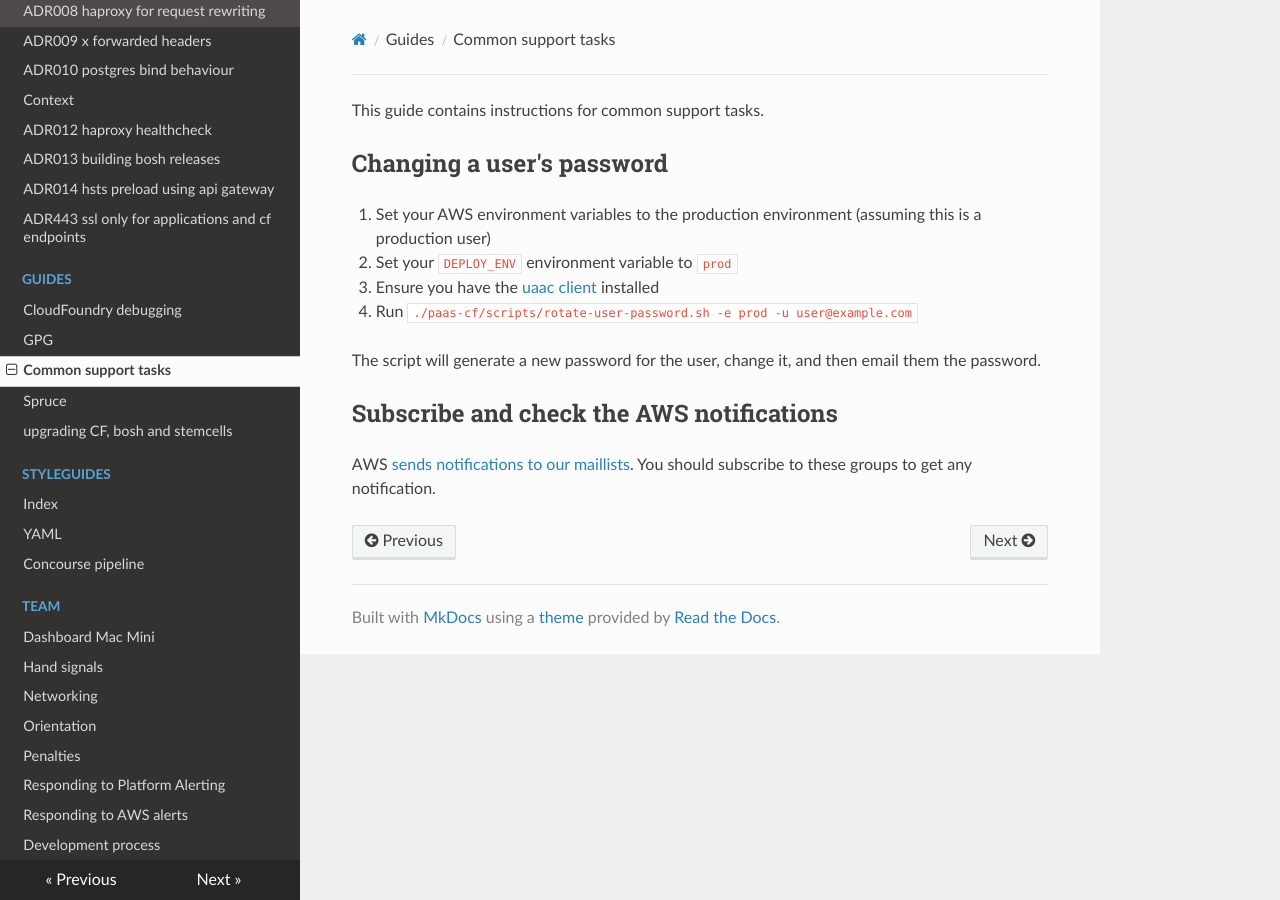
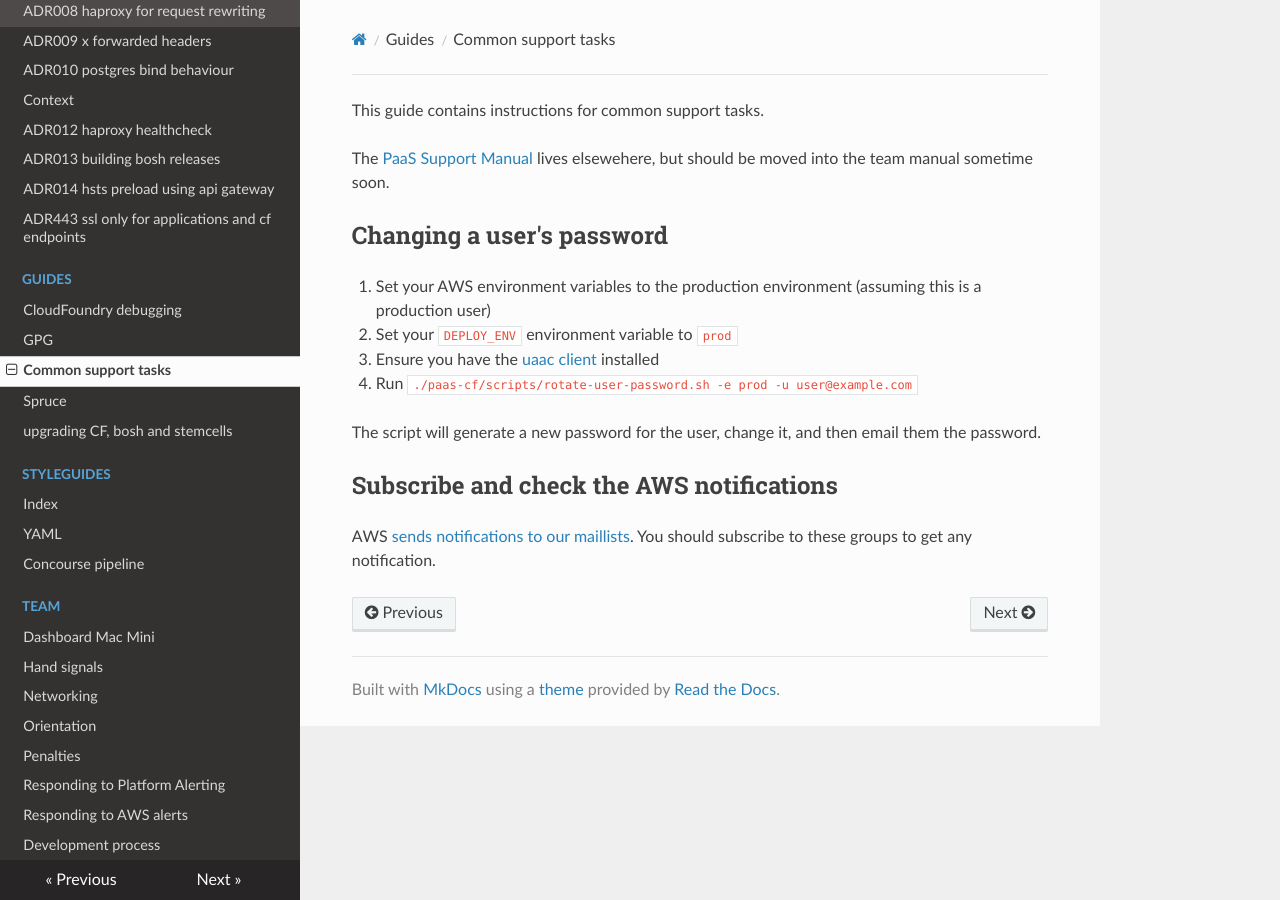
Before and after one commit to alphagov/paas-team-manual, an MkDocs documentation site: the page built from docs/guides/common_support_tasks.md, in a window 1280 px wide. Built offline with MkDocs 1.6.1, drawn with Linux system fonts in a browser that asks for light colours; nearby versions of some CDN libraries.

Commit message:
Add link to the paas support manual
Currently it lives in google docs.

We want to eventually move it to the team manual, we're tracking that in
https://www.pivotaltracker.com/n/projects/1275640/stories/127987443

We'll need to make sure existing editors are happy with git before we move it,
so just link for the moment.

```diff
--- a/docs/guides/common_support_tasks.md
+++ b/docs/guides/common_support_tasks.md
@@ -1,4 +1,6 @@
 This guide contains instructions for common support tasks.
+
+The [PaaS Support Manual](https://docs.google.com/document/d/1Ui0MQtZbZnRCIj4RUdqCPU6PdWvfqY9FNf7Ou3OE99w) lives elsewehere, but should be moved into the team manual sometime soon.
 
 ## Changing a user's password
 
```
